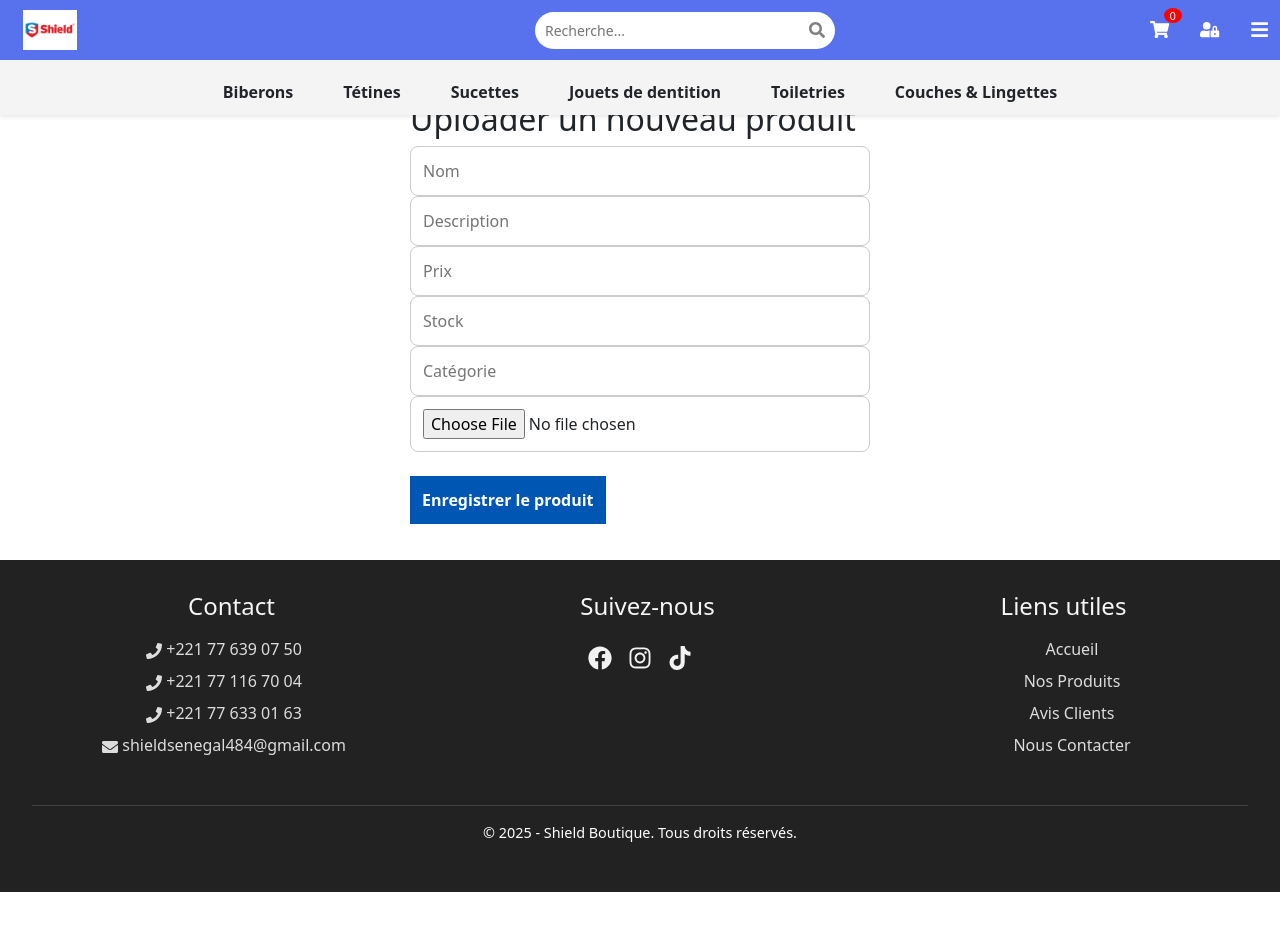
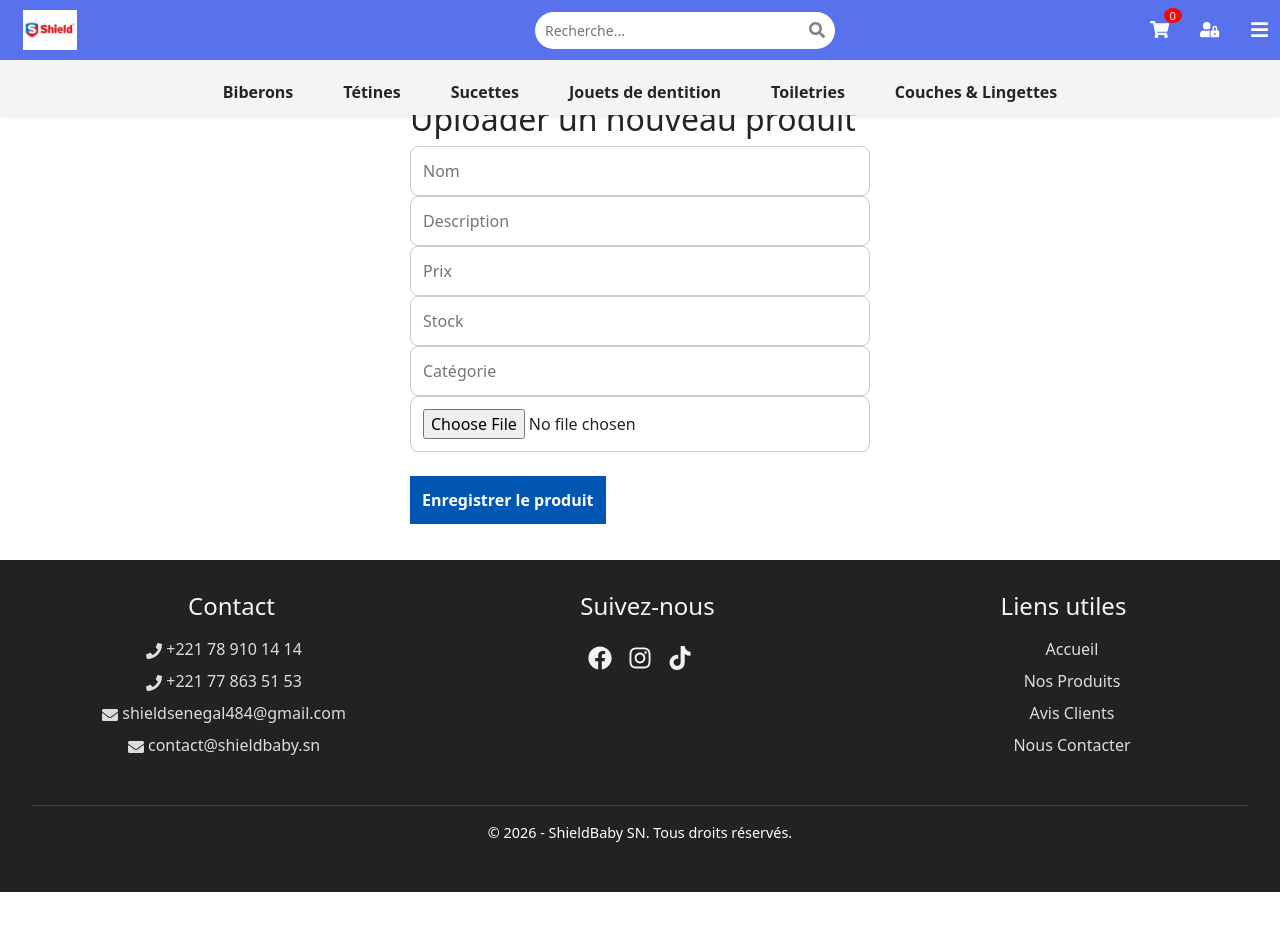
Before and after one commit to Badou02/FrontendSHIELD, a React (Create React App) app: page /admin/upload in a window 1280 px wide. Shown: the top 930 px of the page. Before the commit the page ends 892 px from the top, so only its background shows below. Built offline with nearby package versions, Linux system fonts and the light colour scheme.

Commit message:
changement design

```diff
--- a/src/components/Footer/Footer.js
+++ b/src/components/Footer/Footer.js
@@ -11,20 +11,21 @@ const Footer = () => {
         {/* Section Contact */}
         <div className="footer-section">
           <h4>Contact</h4>
-          <p><FaPhone /> +221 77 639 07 50 </p>
-          <p><FaPhone /> +221 77 116 70 04</p>
-          <p><FaPhone /> +221 77 633 01 63</p>
+          <p><FaPhone /> +221 78 910 14 14</p>
+          <p><FaPhone /> +221 77 863 51 53</p>
 
           <p><FaEnvelope /> shieldsenegal484@gmail.com</p>
+          <p><FaEnvelope /> contact@shieldbaby.sn</p>
+
         </div>
 
         {/* Section Réseaux Sociaux */}
         <div className="footer-section">
           <h4>Suivez-nous</h4>
           <div className="social-icons">
-            <a href="https://www.facebook.com/profile.php?id=61577495665671" target='blak'><FaFacebook /></a>
+            <a href="https://www.facebook.com/share/1GB7fSnTXB/?mibextid=wwXIfr" target='blak'><FaFacebook /></a>
             <a href="https://www.instagram.com/shieldbabysenegal?igsh=MW82NWtid2JjZm9oYw%3D%3D&utm_source=qr" target='blak'><FaInstagram /></a>
-            <a href="#Twitter"><FaTiktok /></a>
+            <a href="https://www.tiktok.com/@shieldbaby_sn" target='blak'><FaTiktok /></a>
           </div>
         </div>
 
@@ -41,7 +42,7 @@ const Footer = () => {
       </div>
 
       <div className="footer-bottom">
-        <p>© 2025 - Shield Boutique. Tous droits réservés.</p>
+        <p>© 2026 - ShieldBaby SN. Tous droits réservés.</p>
       </div>
     </footer>
   );
--- a/src/components/Navbar/Navbar.js
+++ b/src/components/Navbar/Navbar.js
@@ -123,14 +123,13 @@ const handleAuth = () => {
           <li className="category-item">
             Jouets de dentition
             <ul className="sub-menu">
-              <li>x</li>
-              <li>x</li>
+              <li>Jouets de dentition</li>
             </ul>
           </li>
           <li className="category-item">
             Toiletries
             <ul className="sub-menu">
-              <li>Lotion</li>
+            <Link to='/allproducts'><li>Lotion</li></Link>
               <li>Huile</li>
               <li>Vasline</li>
               <li>shampoing</li>
--- a/src/components/pages/Home.js
+++ b/src/components/pages/Home.js
@@ -98,7 +98,7 @@ const Home = ({ addToCart }) => {
 
       {/* ── Vidéo présentation ── */}
       <div className="PresentationProduits">
-        <video src={videoOne} autoPlay muted loop playsInline />
+        <video src={videoOne} autoPlay muted loop playsInline controls/>
       </div>
 
       <Localisation />
--- a/src/index.css
+++ b/src/index.css
@@ -208,15 +208,18 @@ img, video {
 
 /* ── Vidéo présentation ── */
 .PresentationProduits {
+  Display: flex;
+  align-items: center;
+  justify-content: center;
   max-width: var(--max-width);
   margin: 0 auto 3rem;
   padding: 0 1rem;
 }
 
 .PresentationProduits video {
-  width: 100%;
-  height: auto;
-  max-height: 520px;
+  width: 80%;
+  height: 500px;
+  max-height: 500px;
   border-radius: var(--radius);
   object-fit: cover;
 }
```
Also changed, not shown: 1 other file (tests, documents, lock files or other folders).
